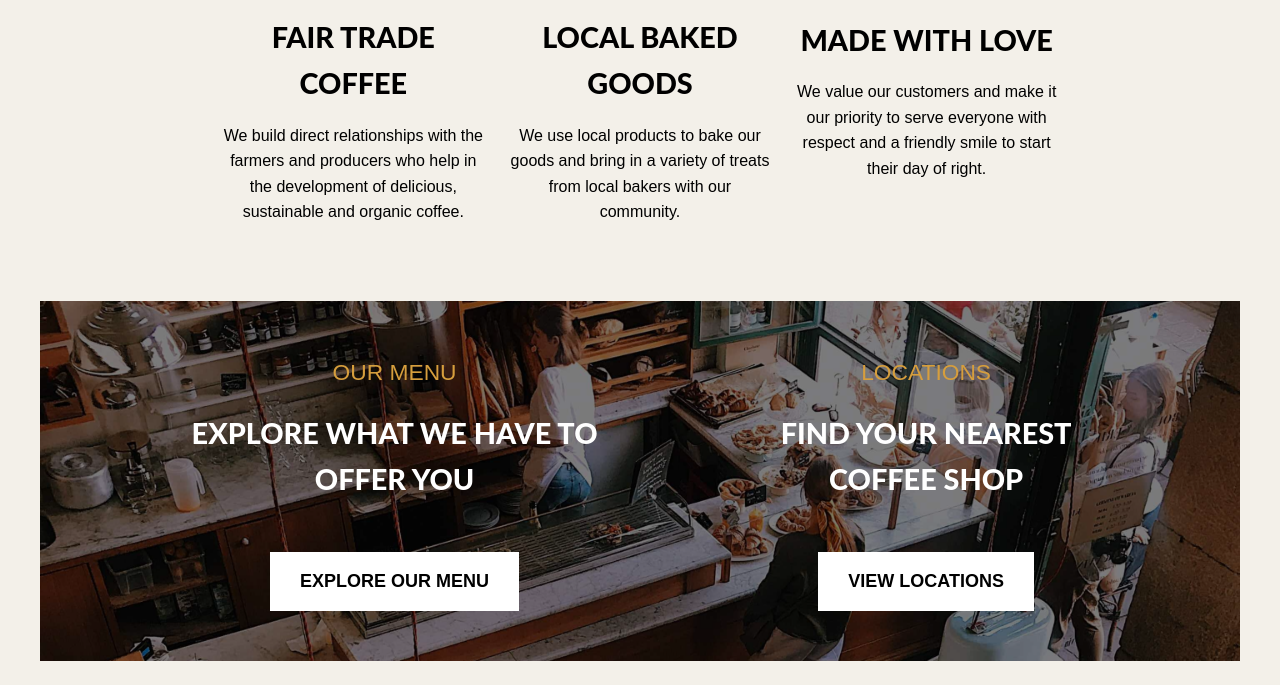
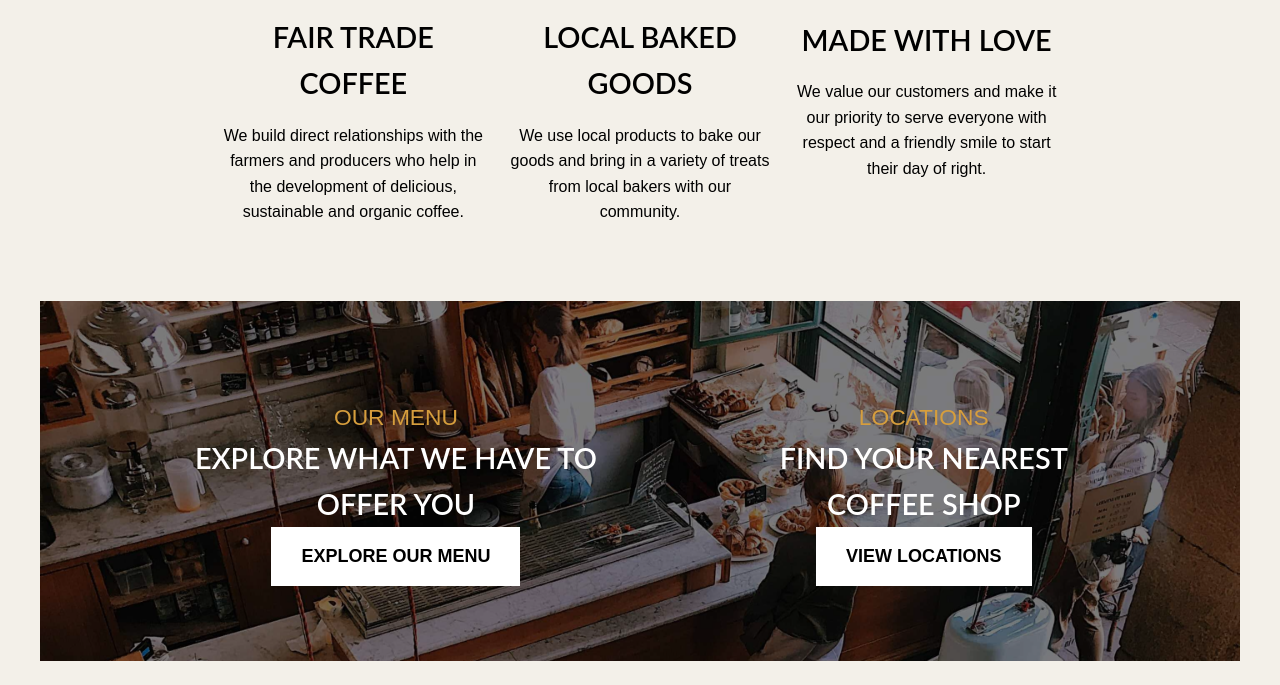
Before and after one commit to kinsy6/mtm6201-midterm, a plain HTML site: page index.html in a window 1280 px wide. Shown: the part 2015-2700 px from the top of the page. Drawn offline with Linux system fonts and the light colour scheme; a web font is replaced by a local one.

Commit message:
updates midterm

```diff
--- a/css/main.css
+++ b/css/main.css
@@ -1,4 +1,4 @@
-body {
+body{
     font-family: 'Karla', sans-serif;
     background-color: #f3f0e9;
     color: #000000;
@@ -16,7 +16,7 @@ h1{
 
 h2{
     font-size: 1.802rem;
-    font-weight: 800;
+    font-weight: 600;
 }
 
 p a {
@@ -230,7 +230,7 @@ img {
 }
 
 .menulocation {
-    height: 130vh;
+    height: 100vh;
     background-image: url(../images/coffee-shop.jpeg);
     background-size: contain;
     background-size: cover;
@@ -254,13 +254,8 @@ img {
     display: block;
     width: 75%;
     margin: auto;
-    margin-bottom: 50px;
-    margin-top: 20px;
 }
 
-.barner2 a{
-    margin-bottom: 20px;
-}
 
 .about{
     padding: 10px;
@@ -292,13 +287,6 @@ blockquote{
     margin-left: 0;
 }
 
-/* .jane {
-    background-image: url(../images/testimonial-1.jpeg);
-    background-size: cover;
-    background-position: center;
-    height: 75vh;
-    margin-bottom: 20px;
-} */
 .jane{
     height: 75vh;
     background-image: url(../images/testimonial-1.jpeg);
```
Also changed, not shown: index.html (+9 -4 lines).
